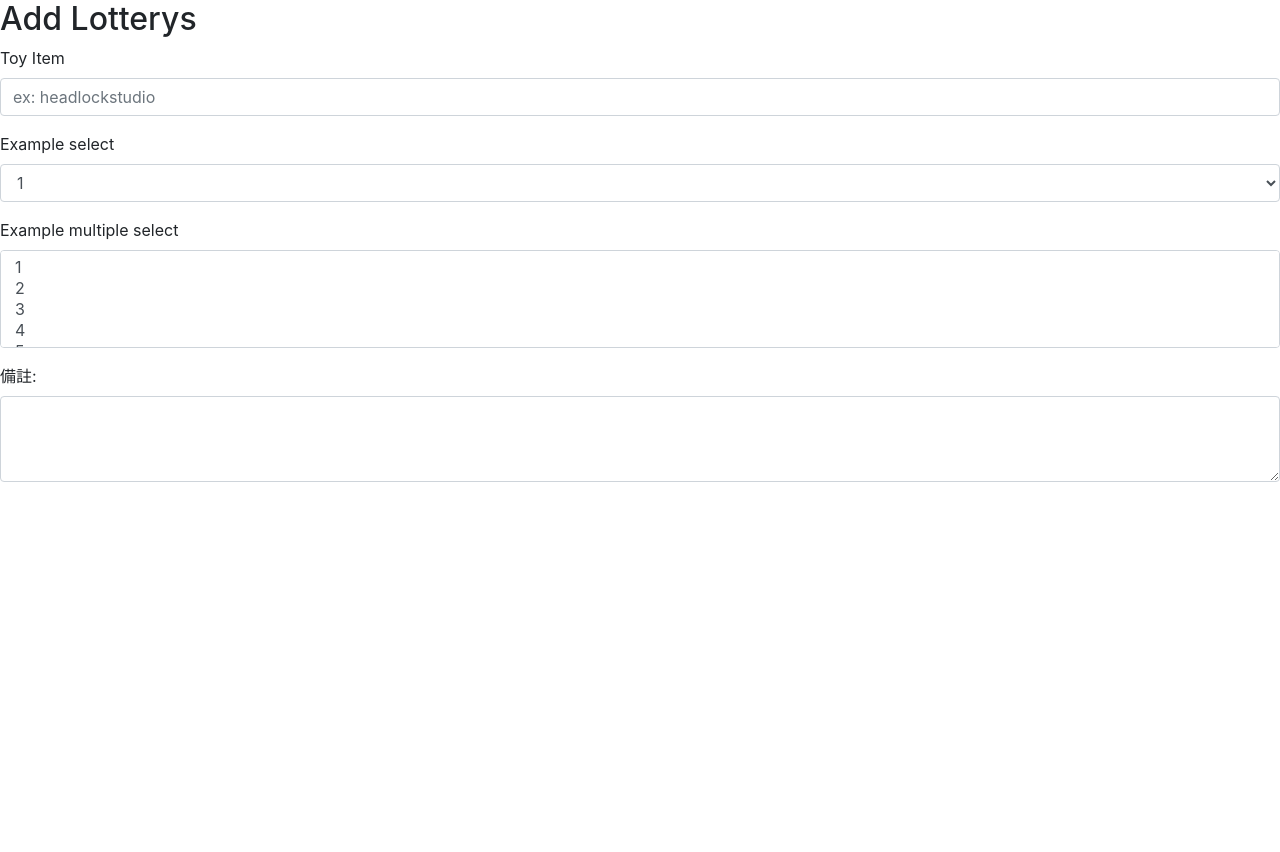
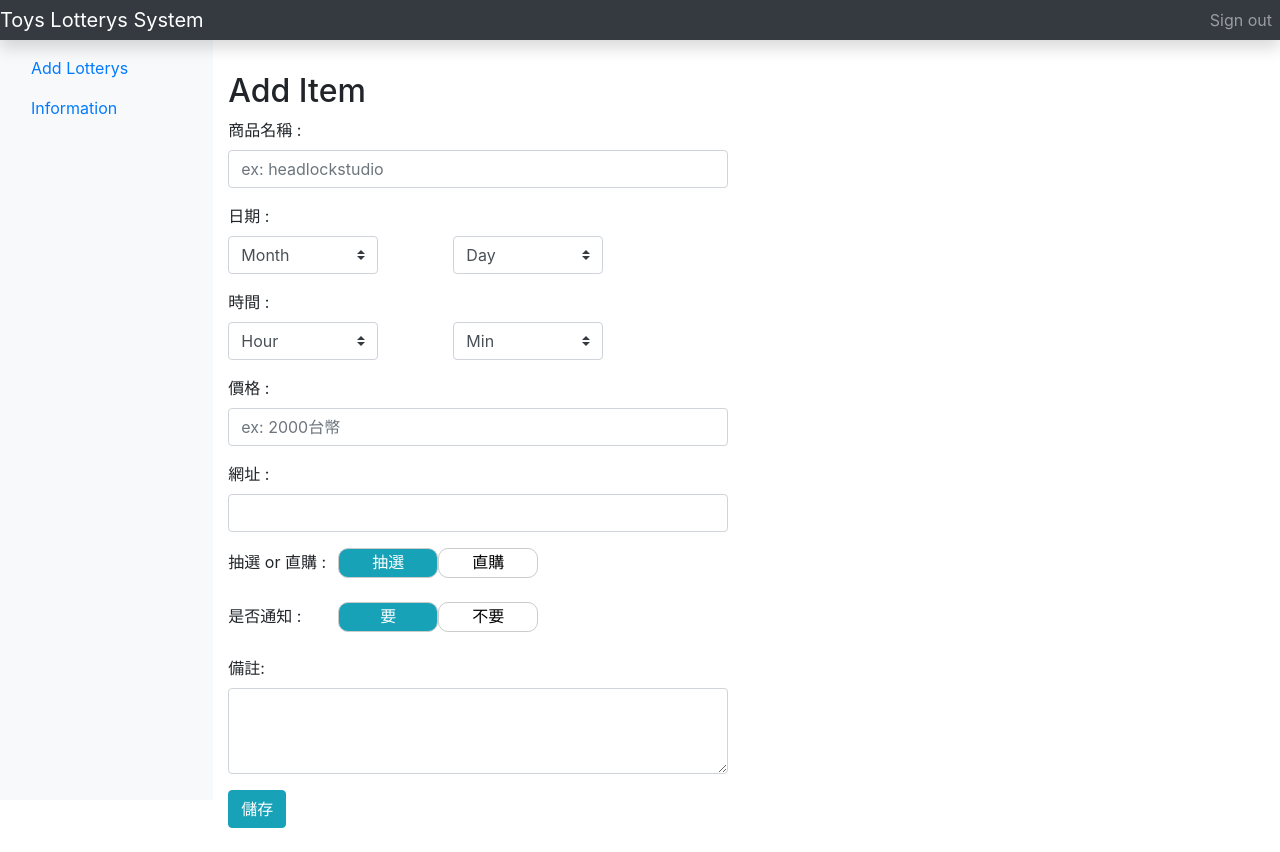
Before and after one commit to 5ock/toylottery_f, a Vue app: page /#/lottery/add in a window 1280 px wide. Before the commit this address led to /#/test. Before the commit the page ends 800 px from the top, so only its background shows below. Built offline with nearby package versions, Linux system fonts and the light colour scheme.

Commit message:
Update Lottery add UI

```diff
--- a/src/assets/scss/lottery_UI.scss
+++ b/src/assets/scss/lottery_UI.scss
@@ -1,8 +1,27 @@
+.t-maxWidth {
+    max-width: 500px;
+}
 .carzy_toggler {
     display: block;
 }
 .l-w {
     width: 110px;
+}
+.radioStyle {
+  border-radius: 10px;
+  display: inline-block;
+  width: 100px;
+  height: 30px;
+  border: 1px solid #ccc;
+  color: #000;
+  cursor: pointer;
+  padding: 1px 5px;
+  font-size: 16px;
+  text-align: center;
+}
+.isSelect {
+  background-color: #17a2b8;
+  color: #fff;
 }
 @media (min-width: 768px) {
     .carzy_toggler {
--- a/src/components/Lottery_add.vue
+++ b/src/components/Lottery_add.vue
@@ -1,35 +1,72 @@
 <template>
   <div class="toysLottery_add">
-    <h1 class="h2">Add Lotterys</h1>
+    <h1 class="h2">Add Item</h1>
     <form class="form_lotteryAdd">
-      <div class="form-group">
-        <label for="exampleFormControlInput1">Toy Item</label>
-        <input type="email" class="form-control" id="exampleFormControlInput1" placeholder="ex: headlockstudio">
+      <div class="form-group t-maxWidth">
+        <label>商品名稱 :</label>
+        <input type="text" class="form-control" placeholder="ex: headlockstudio" v-model="data_item">
       </div>
-      <div class="form-group">
-        <label for="exampleFormControlSelect1">Example select</label>
-        <select class="form-control" id="exampleFormControlSelect1">
-          <option>1</option>
-          <option>2</option>
-          <option>3</option>
-          <option>4</option>
-          <option>5</option>
-        </select>
+      <div class="form-group t-maxWidth">
+        <label>日期 :</label>
+        <div style="display:flex">
+          <div style="max-width: 150px; flex:1; margin-right:75px">
+          <select class="custom-select" v-model="data_month">
+            <option value="99">Month</option>
+            <option v-for="item in month" :value="item">{{ item }}</option>
+          </select>
+          </div>
+          <div style="max-width: 150px;flex:1">
+          <select class="custom-select" v-model="data_day">
+            <option value="99">Day</option>
+            <option v-for="(item, index) in days" :value="index+1">{{ index+1 }}</option>
+          </select>
+          </div>
+        </div>
       </div>
-      <div class="form-group">
-        <label for="exampleFormControlSelect2">Example multiple select</label>
-        <select multiple class="form-control" id="exampleFormControlSelect2">
-          <option>1</option>
-          <option>2</option>
-          <option>3</option>
-          <option>4</option>
-          <option>5</option>
-        </select>
+      <div class="form-group t-maxWidth">
+        <label>時間 :</label>
+        <div style="display:flex">
+          <div style="max-width: 150px; flex:1; margin-right:75px">
+          <select class="custom-select" v-model="data_hour">
+            <option value="99">Hour</option>
+            <option v-for="(item, index) in hour" :value="index">{{ index }}</option>
+          </select>
+          </div>
+          <div style="max-width: 150px;flex:1">
+          <select class="custom-select" v-model="data_min">
+            <option value="99">Min</option>
+            <option v-for="(item, index) in min" :value="index">{{ index }}</option>
+          </select>
+          </div>
+        </div>
       </div>
-      <div class="form-group">
-        <label for="exampleFormControlTextarea1">備註: </label>
-        <textarea class="form-control" id="exampleFormControlTextarea1" rows="3"></textarea>
+      <div class="form-group t-maxWidth">
+        <label>價格 :</label>
+        <input type="text" class="form-control" placeholder="ex: 2000台幣" v-model="data_price">
       </div>
+      <div class="form-group t-maxWidth">
+        <label>網址 :</label>
+        <input type="text" class="form-control" v-model="data_url">
+      </div>
+      <div class="form-group t-maxWidth">
+        <label style="width:110px;">抽選 or 直購 :</label>
+        <label for="Lottery" class="radioStyle" :class="{ isSelect: data_isLottery==1 }">抽選</label>
+        <input id="Lottery" type="radio" value="1" v-model="data_isLottery" style="display:none">
+        <label for="purchase" class="radioStyle" :class="{ isSelect: data_isLottery==0 }">直購</label>
+        <input id="purchase" type="radio" value="0" v-model="data_isLottery" style="display:none">
+      </div>
+      <div class="form-group t-maxWidth">
+        <label style="width:110px;">是否通知 :</label>
+        <label for="Yes" class="radioStyle" :class="{ isSelect: data_notification=='1' }">要</label>
+        <input id="Yes" type="radio" value="1" v-model="data_notification" style="display:none">
+        <label for="No" class="radioStyle" :class="{ isSelect: data_notification=='0' }">不要</label>
+        <input id="No" type="radio" value="0" v-model="data_notification" style="display:none">
+      </div>
+      <div class="form-group t-maxWidth">
+        <label for="exampleFormControlTextarea1">備註:</label>
+        <textarea class="form-control" rows="3" v-model="data_remarks"></textarea>
+      </div>
+      <button type="button" class="btn btn-info" @click="setData">儲存</button>
     </form>
   </div>
 </template>
@@ -39,6 +76,71 @@ export default {
   name: 'toysLottery_add',
   data () {
     return {
+      data_remarks: "",
+      data_url: "",
+      data_price: "",
+      data_item: "",
+      data_isLottery: 1,
+      data_notification: 1,
+      data_month: '99',
+      data_day: '99',
+      data_hour: '99',
+      data_min: '99',
+      month: [1,2,3,4,5,6,7,8,9,10,11,12],
+      hour: new Array(24),
+      min: new Array(60),
+    }
+  },
+  mounted() {
+    this.resetData();
+  },
+  methods: {
+    resetData() {
+      this.data_remarks = "";
+      this.data_url = "";
+      this.data_price = "";
+      this.data_item = "";
+      this.data_month = '99';
+      this.data_day = '99';
+      this.data_hour = '99';
+      this.data_min = '99';
+      this.data_isLottery = 1;
+      this.data_notification = 1;
+    },
+    addZero(number) {
+      if (parseInt(number) < 10) {
+        number = '0'+number;
+      }
+      return number;
+    },
+    setData() {
+      const me = this;
+      if(me.data_month == '99' || me.data_day == '99' || me.data_min == '99' || me.data_hour == '99') {
+        alert('請輸入月, 日, 時, 分');
+      }
+      let obj = {
+        item: this.data_item,
+        data: this.addZero(me.data_month) + this.addZero(me.data_day),
+        time: this.addZero(me.data_hour) + this.addZero(me.data_min),
+        price: this.data_price,
+        url: this.data_url,
+        isLottery: this.data_isLottery,
+        notification: this.data_notification,
+        remarks: this.data_remarks
+      }
+
+      console.log(obj);
+    }
+  },
+  computed: {
+    days() {
+      if(this.data_month == '2') {
+        return new Array(28);
+      } else if(this.data_month == '4' || this.data_month == '6' || this.data_month == '9' || this.data_month == '12') {
+        return new Array(30);
+      } else {
+        return new Array(31);
+      }
     }
   }
 }
--- a/src/router.js
+++ b/src/router.js
@@ -22,25 +22,24 @@ export default new VueRouter({
             component: LoginCreate
         },
         {
-            name: 'Lottery',
             path: '/lottery',
             component: Lottery,
             children: [
                 {
-                    name: 'lottery_add',
+                    name: 'lottery',
                     path: '',
+                    component: lottery_info
+                },
+                {
+                    path: 'add',
+                    name: 'add',
                     component: lottery_add
                 },
-                {
-                    name: 'lottery_add',
-                    path: 'add',
-                    component: lottery_add
-                },
-                {
-                    name: 'lottery_info',
-                    path: 'info',
-                    component: lottery_info
-                }
+                // {
+                //     name: 'lottery_info',
+                //     path: 'info',
+                //     component: lottery_info
+                // }
             ]
         },
         {
--- a/src/views/ToysLottery.vue
+++ b/src/views/ToysLottery.vue
@@ -18,30 +18,34 @@
       <div class="navbar-collapse carzy_navbar" v-show="isShow_m_navbar">
         <ul class="navbar-nav mt-2">
           <li class="nav-item" style="padding-left:20px;">
-            <a class="nav-link l-w" href="#" @click="changePage('/lottery/add')">Add Lotterys</a>
+              <router-link class="nav-link active" to="/lottery/add" @click.native='isShow_m_navbar = !isShow_m_navbar;'>Add Lotterys</router-link>
+            <!-- <a class="nav-link l-w" href="#" @click.prevent="changePage('/lottery/add')">Add Lotterys</a> -->
           </li>
           <li class="nav-item" style="padding-left:20px;">
-            <a class="nav-link l-w" href="#" @click="changePage('/lottery/info')">Information</a>
+              <router-link class="nav-link active" to="/lottery" @click.native='isShow_m_navbar = !isShow_m_navbar;'>Information</router-link>
+            <!-- <a class="nav-link l-w" href="#" @click.prevent="changePage('/lottery')">Information</a> -->
           </li>
         </ul>
       </div>
     </nav>
     <div class="container-fluid">
       <div class="row">
-        <nav class="col-md-3 d-none d-md-block bg-light sidebar">
+        <nav class="col-md-2 d-none d-md-block bg-light sidebar">
           <div class="sidebar-sticky">
             <ul class="nav flex-column">
               <li class="nav-item">
-                <a class="nav-link active" href="#" @click="changePage('/lottery/add')">Add Lotterys</a>
+                <!-- <a class="nav-link active" href="#" @click="changePage('/lottery/add')">Add Lotterys</a> -->
+                <router-link class="nav-link active" to="/lottery/add">Add Lotterys</router-link>
               </li>
               <li class="nav-item">
-                <a class="nav-link" href="#" @click="changePage('/lottery/info')">Information</a>
+                <router-link class="nav-link active" to="/lottery">Information</router-link>
+                <!-- <a class="nav-link" href="#" @click="changePage('/lottery')">Information</a> -->
               </li>
             </ul>
           </div>
         </nav>
 
-        <main role="main" class="col-md-9 ml-sm-auto col-lg-10 px-4 main">
+        <main role="main" class="col-md-9 col-lg-9 main">
           <router-view class="my-4 w-100"></router-view>
         </main>
       </div>
@@ -59,10 +63,14 @@ export default {
     }
   },
   methods: {
-    changePage(path) {
-      this.isShow_m_navbar = !this.isShow_m_navbar;
-      this.$router.push(path).catch(err => {});
-    }
+    // changePage(path) {
+    //   this.isShow_m_navbar = !this.isShow_m_navbar;
+    //   if(this.$route.path == path) {
+
+    //   } else {
+    //     this.$router.push(path);
+    //   }
+    // }
   }
 }
 </script>
```
